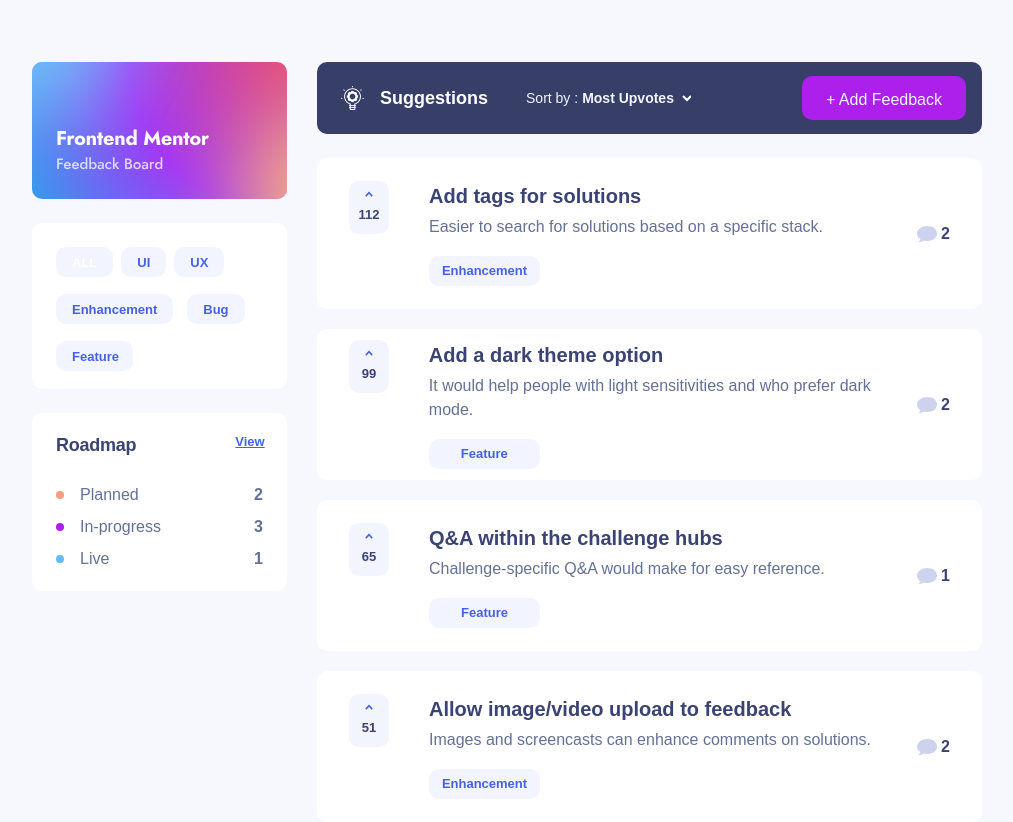
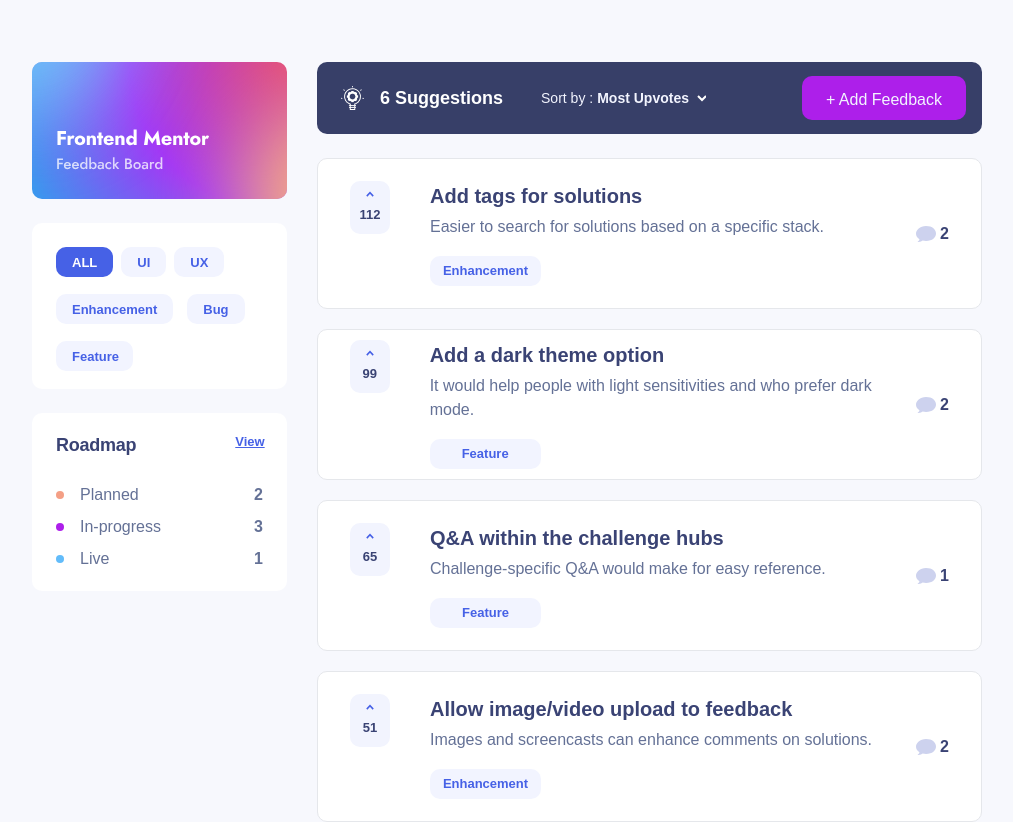
Before and after one commit to Sye-5pace/Product-feedback-app, a Vue app: page / in a window 1280 px wide. Shown: the top 822 px of the page, without its empty margins (133-1146 px from the left). Built offline with nearby package versions, Linux system fonts and the light colour scheme.

Commit message:
:lipstick: Style: active indicators created for selectedSuggestions' item  and selectedCategory

```diff
--- a/src/App.vue
+++ b/src/App.vue
@@ -20,6 +20,7 @@
   const suggestions: ProductReqList[] = productData.filter( data => data.status === 'suggestion')
   const selectedCategory = ref('all') ;
   const voteOptions = ref('Most Upvotes')
+
 
   const selectedSuggestions = computed(() => {
     if (selectedCategory.value === 'all') {
--- a/src/components/SideToolbar.vue
+++ b/src/components/SideToolbar.vue
@@ -6,15 +6,15 @@
         </div>
         <div class="flex flex-col gap-y-[1.0625rem]  h-[10.375rem] rounded-[0.625rem] bg-[#fff] px-6  pt-6">
             <div class="flex gap-2 children:h-[1.875rem] children:px-4 children:py-[0.34375rem]">
-                <span class="hover:bg-[#cfd7ff] bg-[#F2F4FF] rounded-[0.625rem]  text-[#4661e6] text-[0.8125rem] font-semibold cursor-pointer" @click="selectCategory('all')" :class=" selectedCategory === 'all' ? 'bg-[#4661E6] text-white' : '' ">ALL</span>
-                <span class=" bg-[#F2F4FF] rounded-[0.625rem]  text-[#4661e6] text-[0.8125rem] font-semibold cursor-pointer hover:bg-[#cfd7ff]" @click="selectCategory('ui')" :class=" selectedCategory === 'ui' ? 'bg-[#4661e6] text-[#AD1FEA]' : '' ">UI</span>
-                <span class="hover:bg-[#cfd7ff]  bg-[#F2F4FF] text-[#4661e6] rounded-[0.625rem]  text-[0.8125rem] font-semibold cursor-pointer" @click="selectCategory('Ux')" :class=" selectedCategory === 'ux' ? 'bg-[#4661e6] text-white' : '' ">UX</span>
+                <span class="hover:bg-[#cfd7ff] bg-[#F2F4FF] rounded-[0.625rem]  text-[#4661e6] text-[0.8125rem] font-semibold cursor-pointer" @click="selectCategory('all')" :class=" selectedCategory === 'all' ? '!bg-[#4661E6] text-white' : ''">ALL</span>
+                <span class=" bg-[#F2F4FF] rounded-[0.625rem]  text-[#4661e6] text-[0.8125rem] font-semibold cursor-pointer hover:bg-[#cfd7ff]" @click="selectCategory('ui')" :class=" selectedCategory === 'ui' ? '!bg-[#4661e6] text-white' : '' ">UI</span>
+                <span class="hover:bg-[#cfd7ff]  bg-[#F2F4FF] text-[#4661e6] rounded-[0.625rem]  text-[0.8125rem] font-semibold cursor-pointer" @click="selectCategory('ux')" :class=" selectedCategory === 'ux' ? '!bg-[#4661e6] text-white' : '' ">UX</span>
             </div>
             <div class="flex gap-[0.875rem] children:h-[1.875rem] children:px-4 children:py-[0.34375rem]">
-                <span class="hover:bg-[#cfd7ff] bg-[#F2F4FF] text-[#4661e6] rounded-[0.625rem]  text-[0.8125rem] font-semibold cursor-pointer"  @click="selectCategory('Enhancement')" :class=" selectedCategory === 'Enhancement' ? 'bg-[#4661e6] text-white' : '' ">Enhancement</span>
-                <span class="hover:bg-[#cfd7ff] bg-[#F2F4FF] text-[#4661e6] rounded-[0.625rem]  text-[0.8125rem] font-semibold cursor-pointer" @click="selectCategory('Bug')" :class=" selectedCategory === 'Bug' ? 'bg-[#4661e6] text-white' : ''">Bug</span>
+                <span class="hover:bg-[#cfd7ff] bg-[#F2F4FF] text-[#4661e6] rounded-[0.625rem]  text-[0.8125rem] font-semibold cursor-pointer"  @click="selectCategory('Enhancement')" :class=" selectedCategory === 'Enhancement' ? '!bg-[#4661e6] text-white' : '' ">Enhancement</span>
+                <span class="hover:bg-[#cfd7ff] bg-[#F2F4FF] text-[#4661e6] rounded-[0.625rem]  text-[0.8125rem] font-semibold cursor-pointer" @click="selectCategory('Bug')" :class=" selectedCategory === 'Bug' ? '!bg-[#4661e6] text-white' : ''">Bug</span>
             </div>
-            <span class="hover:bg-[#cfd7ff] bg-[#F2F4FF] h-[1.875rem] px-4 py-[0.34375rem] text-[#4661e6] rounded-[0.625rem]  text-[0.8125rem] w-[4.8125rem] font-semibold cursor-pointer" @click="selectCategory('Feature')" :class=" selectedCategory === 'Feature' ? 'bg-[#4661e6] text-white' : '' ">Feature</span>
+            <span class="hover:bg-[#cfd7ff] bg-[#F2F4FF] h-[1.875rem] px-4 py-[0.34375rem] text-[#4661e6] rounded-[0.625rem]  text-[0.8125rem] w-[4.8125rem] font-semibold cursor-pointer" @click="selectCategory('Feature')" :class=" selectedCategory === 'Feature' ? '!bg-[#4661e6] text-white' : '' ">Feature</span>
         </div>
         <div class="rounded-[0.625rem] bg-white h-[11.125rem] px-6 pt-[1.1875rem] flex flex-col gap-y-6">
             <div class="flex gap-[6.1875rem]">
--- a/src/views/SuggestionAll.vue
+++ b/src/views/SuggestionAll.vue
@@ -4,11 +4,11 @@
         <div class="flex items-center gap-[2.375rem] ">
           <div class="flex items-center gap-4">
             <img src="../assets/bulb-2.png" class=""/>
-            <span class="font-bold text-[1.125rem] text-[#fff]">{{ sortedSuggestions?.length }} Suggestions</span>
+            <span class="font-bold text-[1.125rem] text-[#fff]">{{ selectedSuggestions?.length }} Suggestions</span>
           </div>
           <div class="gap-1 text-[#F2F4FE] text-[0.875rem] flex items-center cursor-pointer">
             <h5 class="font-normal">Sort by : </h5>
-            <div @click=" optionToggle = !optionToggle" class="flex gap-2 items-center">
+            <div @click="optionToggle = !optionToggle" class="flex gap-2 items-center">
               <h3 class="font-bold text-[0.875rem]"> {{ voteOptions }}</h3>
               <img :src="navUp" alt="nav-toggle" class="py-2" v-if="optionToggle"/>
               <img :src="navDown" alt="nav-toggle" class="py-2" v-else/>
@@ -36,7 +36,7 @@
         <router-link  to="/createfeedback" class=" rounded-[0.625rem] h-[2.75rem] py-3 px-6 bg-[#AD1FEA] text-[#f2f4fe] flex cursor-pointer" >+ Add Feedback</router-link>
       </header>
       <main class="flex flex-col gap-y-[1.25rem]"  v-if="selectedSuggestions?.length">
-        <div  class="flex justify-between items-center w-full h-[9.4375rem] bg-[#fff] rounded-[0.625rem] px-8 py-[1.75rem]" v-for="(item,index) in selectedSuggestions " :key="index" >
+        <div @mouseover="onMouseOver(index)" @mouseout="onMouseOut(index)"  class="flex justify-between items-center cursor-pointer w-full h-[9.4375rem] bg-[#fff] rounded-[0.625rem] px-8 py-[1.75rem] border" v-for="(item,index) in selectedSuggestions " :key="index" >
           <div class="flex gap-[2.5rem]">
             <div class="w-[2.5rem] h-[3.3125rem] flex flex-col justify-center transition hover:bg-[#CFD7FF] items-center gap-y-2  rounded-[0.625rem] bg-[#f2f4fe] ">
               <img src="../assets/icon-arrow-up.svg" alt="up-nav" class="w-2"/>
@@ -44,7 +44,7 @@
             </div>
             <div class="flex flex-col gap-y-[1.0625rem]">
               <div class="flex flex-col gap-y-1">
-                <h2 class="text-[#3a4374] text-[1.25rem] font-bold">{{ item.title }}</h2>
+                <h3 class="text-[#3a4374] text-[1.25rem] font-bold" :class="isHovered[index] ? 'text-[#4661e6]' : ''" >{{ item.title }}</h3>
                 <h3 class="text-[#647196] font-normal text-[1rem] ">{{ item.description }}</h3>
               </div>
               <span class="w-[6.9375rem] h-[1.875rem] rounded-[0.625rem] bg-[#f2f4ff] text-[#4661e6] font-semibold text-[0.8125rem] flex justify-center items-center px-4 py-[0.6875rem]">{{ item.category }}</span>
@@ -74,7 +74,7 @@
 
 <script setup lang="ts">
   import { RouterLink } from 'vue-router';
-  import { defineProps,ref,computed  } from 'vue';
+  import { defineProps,ref } from 'vue';
   import type { PropType } from 'vue';
   import type ProductReqList from '../Interface'
   import EmptySugxn from '../assets/empty-suggestion.svg'
@@ -84,8 +84,6 @@
 
   const optionToggle = ref(false)
 
-
-
   // eslint-disable-next-line
   const { selectedSuggestions,voteOptions } = defineProps({
     selectedSuggestions: Array as PropType<ProductReqList[]>,
@@ -93,20 +91,13 @@
     optionsUpdater: Function
   })
 
-  // const sortedSuggestions = computed(() => {
-  //   const suggestionsCopy = [...selectedSuggestions];
-  //   switch(voteOptions){
-  //     case 'Most Upvotes':
-  //       return suggestionsCopy.sort((a,b) => b.upvotes - a.upvotes);
-  //     case 'Least Upvotes':
-  //       return suggestionsCopy.sort((a,b) => a.upvotes - b.upvotes);
-  //     case 'Most Comments':
-  //       return suggestionsCopy.sort((a,b) => (b.comments?.length || 0) - (a.comments?.length || 0))
-  //     case 'Least Comments':
-  //       return suggestionsCopy.sort((a,b) => (a.comments?.length || 0) - (b.comments?.length || 0))
-  //     default:
-  //       return suggestionsCopy
-  //   }
-  // })
-  // console.log(selectedSuggestions)
+  const isHovered = ref(Array(selectedSuggestions?.length).fill(false))
+
+  const onMouseOver = (index) => {
+    return isHovered.value[index] = true;
+  }
+
+  const onMouseOut = (index) => {
+    return isHovered.value[index] = false;
+  }
 </script>
```
